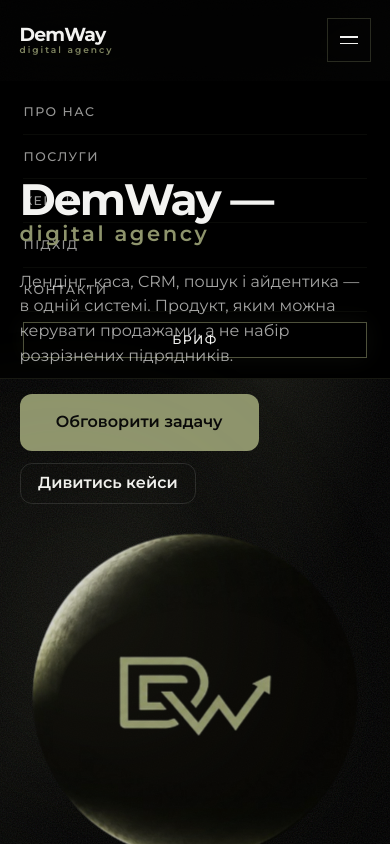
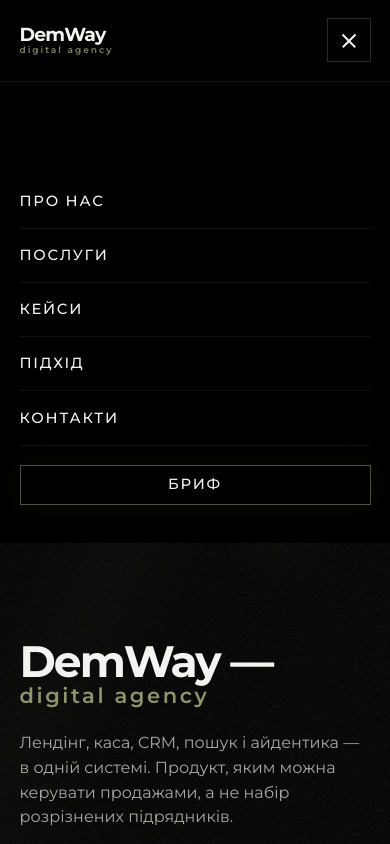
Before and after one commit to Olena7202/DemWay, a React (Vite) app: page / in a window 390 px wide. Both pictures are taken after a click on the button "Відкрити меню". Shown: the top 844 px of the page. Built offline with nearby package versions, Linux system fonts and the light colour scheme.

Commit message:
Fix planet image and mobile menu

```diff
--- a/src/App.css
+++ b/src/App.css
@@ -245,6 +245,10 @@
   text-transform: uppercase;
 }
 
+.nav--sheet {
+  display: none;
+}
+
 .nav a {
   position: relative;
   opacity: 0.62;
@@ -310,14 +314,24 @@
   border-radius: 0;
   background: transparent;
   padding: 0;
+  place-items: center;
 }
 
 .menu-btn span {
-  display: block;
+  grid-area: 1 / 1;
   width: 18px;
   height: 1.5px;
-  margin: 5px auto;
+  margin: 0;
   background: var(--cream);
+  transition: transform 0.25s ease;
+}
+
+.menu-btn span:first-child {
+  transform: translateY(-4px);
+}
+
+.menu-btn span:last-child {
+  transform: translateY(4px);
 }
 
 .hero,
@@ -1613,39 +1627,65 @@
 
 @media (max-width: 720px) {
   .menu-btn {
-    display: block;
-  }
-
-  .site-header .nav {
+    display: grid;
+    position: relative;
+    z-index: 32;
+  }
+
+  .site-header {
+    z-index: 32;
+    background: linear-gradient(180deg, rgba(0, 0, 0, 0.88) 0%, rgba(0, 0, 0, 0.35) 70%, transparent 100%);
+  }
+
+  .site-header.is-open {
+    background: #000;
+    backdrop-filter: none;
+    border-bottom-color: rgba(142, 148, 108, 0.14);
+  }
+
+  .site-header.is-open .menu-btn span:first-child {
+    transform: rotate(45deg);
+  }
+
+  .site-header.is-open .menu-btn span:last-child {
+    transform: rotate(-45deg);
+  }
+
+  .nav--bar {
     display: none;
-    position: absolute;
-    top: 100%;
-    left: 0;
-    right: 0;
+  }
+
+  .nav--sheet {
+    display: none;
+    position: fixed;
+    inset: 0;
+    z-index: 31;
     flex-direction: column;
     align-items: stretch;
+    justify-content: center;
     gap: 0;
-    padding: 0.6rem 6vw 1.2rem;
+    padding: 5.8rem var(--pad-x) 2.4rem;
     background: #000;
-    border-bottom: 1px solid rgba(142, 148, 108, 0.16);
-  }
-
-  .site-header .nav--open {
+  }
+
+  .nav--sheet.is-open {
     display: flex;
   }
 
-  .site-header .nav a {
-    padding: 0.75rem 0;
+  .nav--sheet a {
+    padding: 0.95rem 0;
     border-bottom: 1px solid rgba(142, 148, 108, 0.12);
     letter-spacing: 0.12em;
-  }
-
-  .site-header .nav a::after {
+    font-size: 0.92rem;
+    opacity: 1;
+  }
+
+  .nav--sheet a::after {
     display: none;
   }
 
-  .site-header .nav__cta {
-    margin-top: 0.6rem;
+  .nav--sheet .nav__cta {
+    margin-top: 1.2rem;
     text-align: center;
   }
 
--- a/src/components/Header.tsx
+++ b/src/components/Header.tsx
@@ -8,6 +8,21 @@
   { href: '#approach', label: 'Підхід' },
   { href: '#contact', label: 'Контакти' },
 ]
+
+function NavLinks({ onSelect }: { onSelect: () => void }) {
+  return (
+    <>
+      {links.map((link) => (
+        <a key={link.href} href={link.href} onClick={onSelect}>
+          {link.label}
+        </a>
+      ))}
+      <a className="nav__cta" href="#contact" onClick={onSelect}>
+        Бриф
+      </a>
+    </>
+  )
+}
 
 export function Header() {
   const [open, setOpen] = useState(false)
@@ -20,23 +35,28 @@
     return () => window.removeEventListener('scroll', onScroll)
   }, [])
 
+  useEffect(() => {
+    document.body.style.overflow = open ? 'hidden' : ''
+    return () => {
+      document.body.style.overflow = ''
+    }
+  }, [open])
+
+  function close() {
+    setOpen(false)
+  }
+
   return (
-    <header className={`site-header${scrolled || open ? ' is-scrolled' : ''}`}>
-      <a href="#top" className="brand" aria-label="DemWay digital agency" onClick={() => setOpen(false)}>
+    <>
+      <header
+        className={`site-header${scrolled && !open ? ' is-scrolled' : ''}${open ? ' is-open' : ''}`}
+      >
+        <a href="#top" className="brand" aria-label="DemWay digital agency" onClick={close}>
           <Wordmark />
         </a>
-
-      <nav className={`nav ${open ? 'nav--open' : ''}`}>
-        {links.map((link) => (
-          <a key={link.href} href={link.href} onClick={() => setOpen(false)}>
-            {link.label}
-          </a>
-        ))}
-        <a className="nav__cta" href="#contact" onClick={() => setOpen(false)}>
-          Бриф
-        </a>
+        <nav className="nav nav--bar" aria-label="Навігація">
+          <NavLinks onSelect={close} />
         </nav>
-
         <button
           className="menu-btn"
           type="button"
@@ -48,5 +68,13 @@
           <span />
         </button>
       </header>
+      <nav
+        className={`nav nav--sheet${open ? ' is-open' : ''}`}
+        aria-label="Мобільне меню"
+        aria-hidden={!open}
+      >
+        <NavLinks onSelect={close} />
+      </nav>
+    </>
   )
 }
--- a/src/components/Hero.tsx
+++ b/src/components/Hero.tsx
@@ -1,4 +1,5 @@
 import { Reveal } from './Reveal'
+import planet from '../assets/logo-orb.png'
 
 export function Hero() {
   return (
@@ -34,7 +35,7 @@
         <figure className="hero__mark">
           <Reveal from="scale">
             <img
-              src={`${import.meta.env.BASE_URL}logo-orb.png?v=full`}
+              src={planet}
               alt="DemWay"
               width={1100}
               height={1100}
```
Also changed, not shown: src/assets/logo-orb.png (added). Lines whose indentation alone changed are shown as unchanged.
